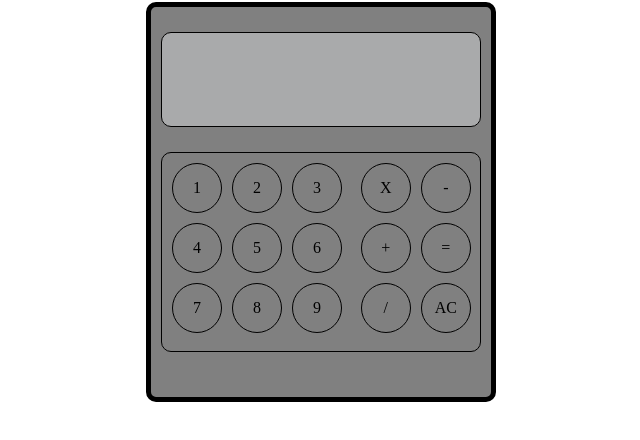
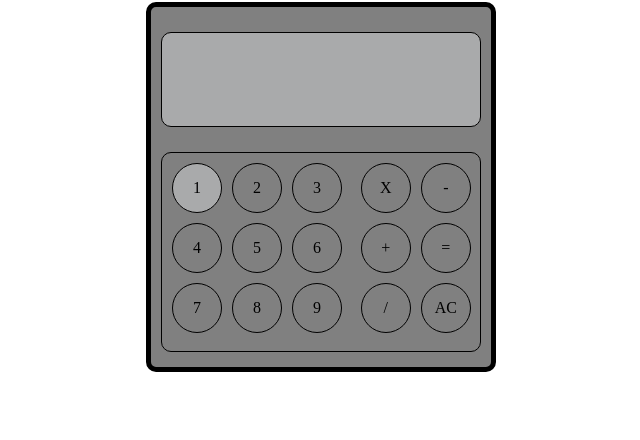
Before and after one commit to SynaiMclean/Basic_Calculator, a plain HTML site: page index.html in a window 1280 px wide. In both pictures the pointer is over the element 516 px from the left and 265 px from the top of the page. Shown: the part 78-518 px from the top of the page, without its empty margins (319-959 px from the left). Drawn offline with Linux system fonts and the light colour scheme.

Commit message:
Created hover colors for more features

```diff
--- a/styles.css
+++ b/styles.css
@@ -7,7 +7,7 @@
     border-radius: 10px;
     background-color: grey;
     box-sizing: border-box;
-    height: 400px;
+    height: 370px;
     width: 350px;
     margin: auto;
     display: flex;
@@ -88,3 +88,9 @@
     flex-direction: column;
 
  }
+
+ .button:hover, .button-s:hover {
+
+   background-color: rgb(169, 170, 171);
+
+ }
```
